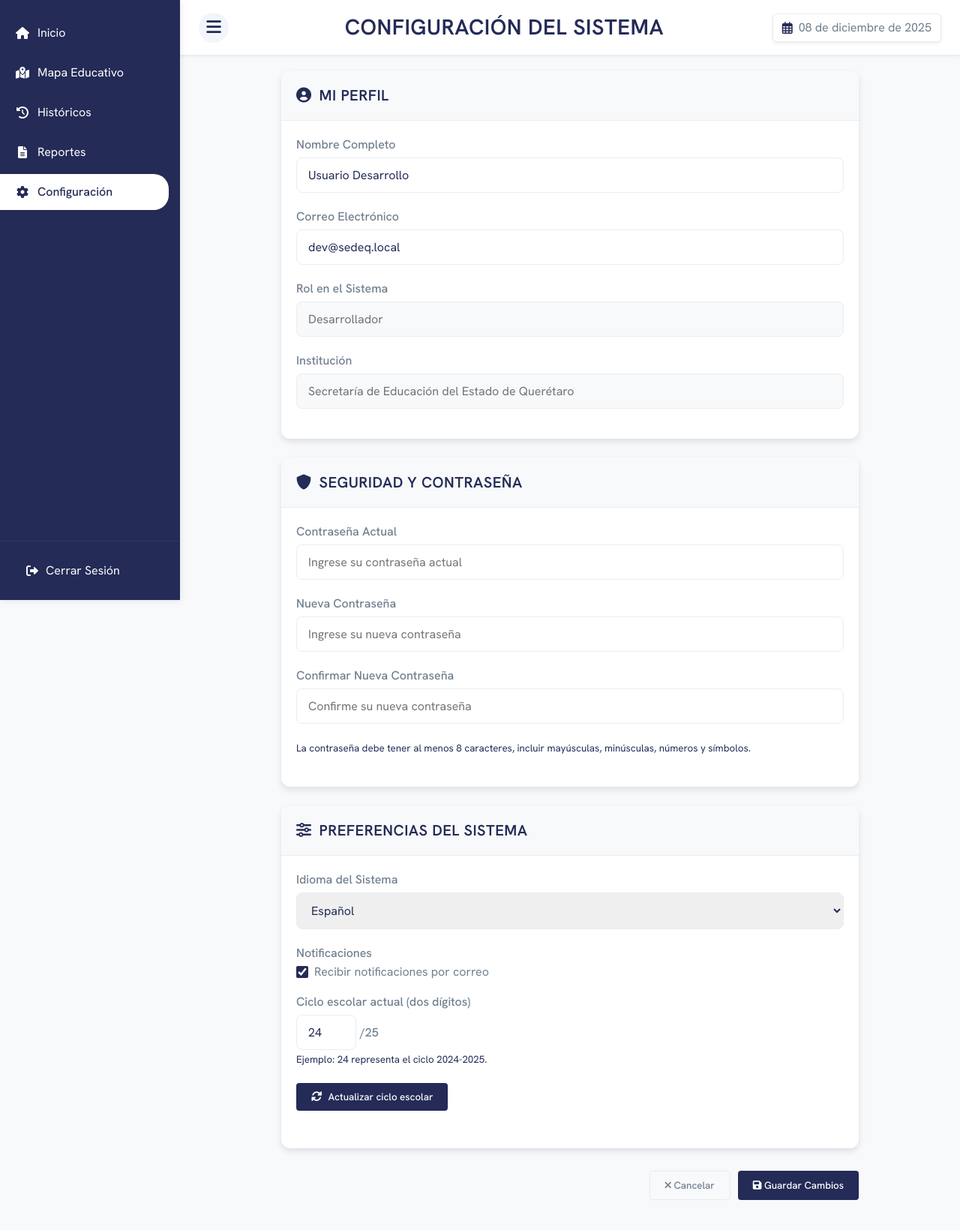
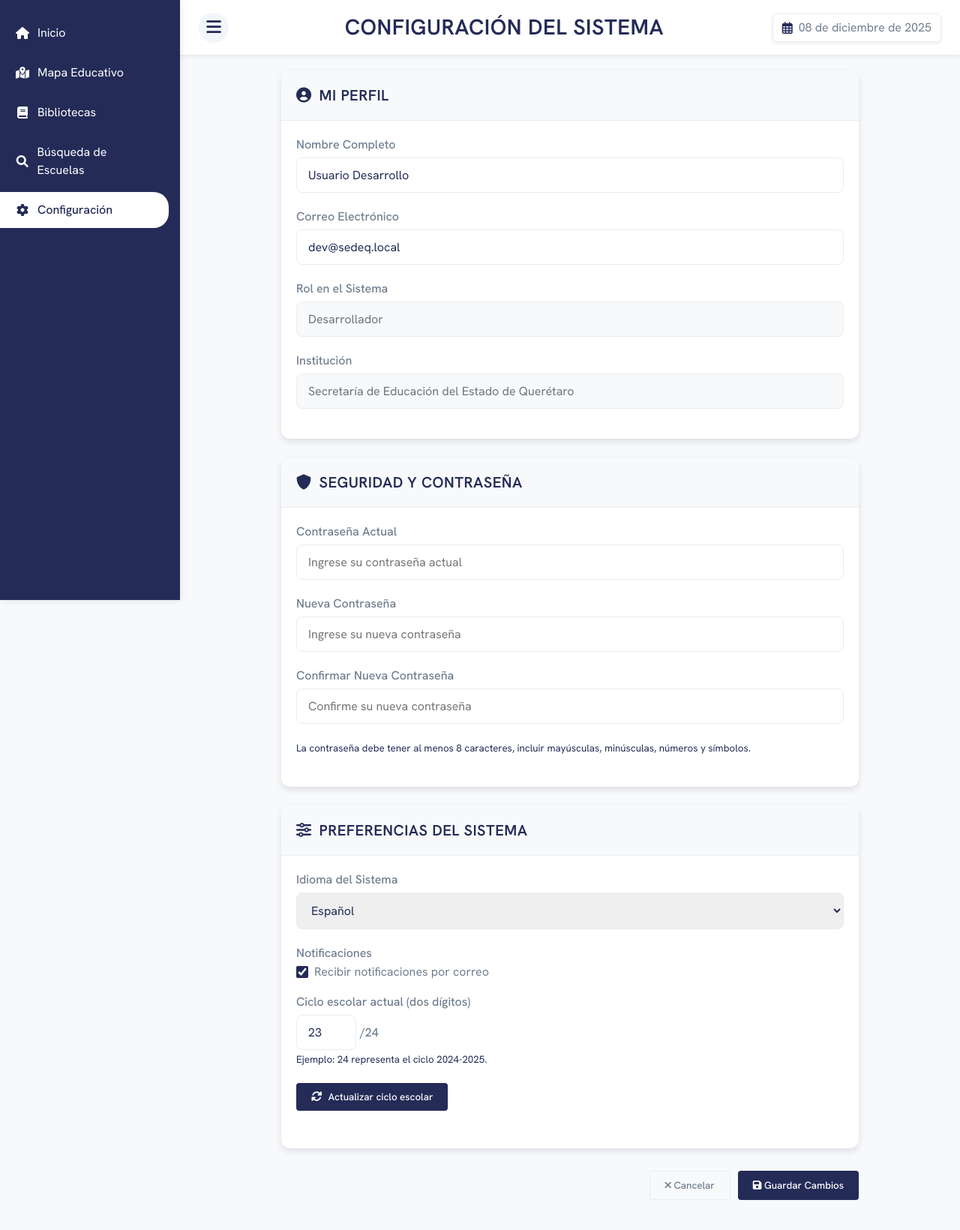
Before and after one commit to sedeqgit/tableros_municipales, a PHP site: page /settings.php in a window 1280 px wide. Shown: the top 1640 px of the page at 75% size. Run offline with PHP 8.4, Linux system fonts and the light colour scheme; some libraries are stand-ins or nearby versions; some web fonts are replaced.

Commit message:
Fix: soporte para diferentes ciclos escolares

```diff
--- a/conexion_prueba_2024.php
+++ b/conexion_prueba_2024.php
@@ -13,7 +13,23 @@
  */
 
 
-define('CICLO_ESCOLAR_ACTUAL', '24');
+define('CICLO_ESCOLAR_ACTUAL', '23');
+
+/**
+ * Verifica si el ciclo escolar actual tiene soporte para tablas de unidades
+ * Las tablas sup_unidades_XX solo existen desde el ciclo 24 (2024-2025) en adelante
+ *
+ * @param string $ini_ciclo Ciclo escolar (formato: '24', '25', etc.)
+ * @return bool True si el ciclo tiene tablas de unidades, False en caso contrario
+ */
+function tieneUnidades($ini_ciclo)
+{
+    // Convertir a entero para comparación
+    $ciclo = intval($ini_ciclo);
+
+    // Las tablas de unidades existen desde el ciclo 24 (2024-2025)
+    return $ciclo >= 24;
+}
 
 /**
  * Función para obtener el ciclo escolar actual
@@ -580,6 +596,11 @@ function str_consulta_segura($str_consulta, $ini_ciclo, $filtro)
                     WHERE cv_motivo = '0' AND cv_carrera LIKE '5%' $filtro";
 
         case 'unidades_sup':
+            // VALIDAR: Solo generar consulta si el ciclo tiene tablas de unidades (≥ 24)
+            if (!tieneUnidades($ini_ciclo)) {
+                return false; // No generar consulta para ciclos sin unidades
+            }
+
             return "SELECT CONCAT('UNIDADES SUPERIOR') AS titulo_fila,
                         SUM(total_matricula) AS total_matricula,
                         SUM(mat_hombres) AS mat_hombres,
@@ -1111,7 +1132,8 @@ function str_consulta_segura($str_consulta, $ini_ciclo, $filtro)
                     ORDER BY cv_cct, turno";
 
         case 'superior_directorio':
-            return "SELECT cct_ins_pla as cv_cct,
+            // Construir consulta base con sup_carrera y sup_posgrado
+            $query_base = "SELECT cct_ins_pla as cv_cct,
                         MAX(nombre_ins_pla) as nombre_escuela,
                         MAX(localidad) as localidad,
                         SUM(total_alumnos) as total_alumnos,
@@ -1125,14 +1147,23 @@ function str_consulta_segura($str_consulta, $ini_ciclo, $filtro)
                         UNION ALL
                         SELECT cct_ins_pla, nombre_ins_pla, c_nom_loc as localidad, V142 as total_alumnos, V140 as alumnos_hombres, V141 as alumnos_mujeres, control
                         FROM nonce_pano_$ini_ciclo.sup_posgrado_$ini_ciclo
-                        WHERE cv_motivo = '0' $filtro AND V142 > 0
+                        WHERE cv_motivo = '0' $filtro AND V142 > 0";
+
+            // Solo agregar sup_unidades si el ciclo las tiene (≥ 24)
+            if (tieneUnidades($ini_ciclo)) {
+                $query_base .= "
                         UNION ALL
                         SELECT cct_ins_pla, nombre_ins_pla, c_nom_mun as localidad, total_matricula as total_alumnos, mat_hombres as alumnos_hombres, mat_mujeres as alumnos_mujeres, control
                         FROM nonce_pano_$ini_ciclo.sup_unidades_$ini_ciclo
-                        WHERE 1=1 $filtro AND total_matricula > 0
+                        WHERE 1=1 $filtro AND total_matricula > 0";
+            }
+
+            $query_base .= "
                     ) AS superior_dir
                     GROUP BY cct_ins_pla
                     ORDER BY cct_ins_pla";
+
+            return $query_base;
 
         case 'superior_directorio_queretaro':
             // Querétaro: Muestra cada registro de sup_escuela_24 (83 registros = campus/turnos)
@@ -1454,6 +1485,13 @@ function acum_unidades_superior($link, $ini_ciclo, $filtro_pub, $filtro_priv, $f
  */
 function acum_unidades($link, $ini_ciclo, $filtro_pub, $filtro_priv, $filtro_extra, $titulo_fila, $arr_nivel1, $arr_nivel2)
 {
+    // VERIFICAR SI EL CICLO TIENE TABLAS DE UNIDADES
+    // Las tablas sup_unidades_XX solo existen desde el ciclo 24 (2024-2025)
+    if (!tieneUnidades($ini_ciclo)) {
+        // Si el ciclo es anterior a 24, retornar datos sin ajuste de unidades
+        return $arr_nivel1;
+    }
+
     // Extraer el número de municipio del filtro
     $datos_filtro_s1 = explode('=', $filtro_extra);
     if (count($datos_filtro_s1) < 2) {
@@ -1575,6 +1613,13 @@ function calcular_superior_muni_unidades($link, $ini_ciclo, $filtro)
     global $filtro_pub, $filtro_priv;
 
     try {
+        // VERIFICAR SI EL CICLO TIENE TABLAS DE UNIDADES
+        // Las tablas sup_unidades_XX solo existen desde el ciclo 24 (2024-2025)
+        if (!tieneUnidades($ini_ciclo)) {
+            // Si el ciclo es anterior a 24, solo retornar datos base sin ajuste de unidades
+            return rs_consulta_segura($link, 'superior', $ini_ciclo, $filtro);
+        }
+
         // 1. Obtener datos base del superior (equivalente a total_sedeq_sup)
         $datos_superior_base = rs_consulta_segura($link, 'superior', $ini_ciclo, $filtro);
         if (!$datos_superior_base) {
@@ -2820,6 +2865,8 @@ function obtenerDocentesPorNivelYSubnivel($municipio = 'CORREGIDORA', $ini_ciclo
  * Las unidades estatales (UPN 22DUP0002U, TecNM 22DIT0001M) operan físicamente en varios municipios
  * pero administrativamente pertenecen a Querétaro.
  *
+ * IMPORTANTE: Solo aplica para ciclos 24 (2024-2025) en adelante
+ *
  * @param resource $link Conexión a la base de datos
  * @param string $ini_ciclo Ciclo escolar
  * @param string $codigo_municipio Código del municipio
@@ -2828,6 +2875,13 @@ function obtenerDocentesPorNivelYSubnivel($municipio = 'CORREGIDORA', $ini_ciclo
  */
 function aplicarAjusteUnidadesSuperior($link, $ini_ciclo, $codigo_municipio, $datos)
 {
+    // VERIFICAR SI EL CICLO TIENE TABLAS DE UNIDADES
+    // Las tablas sup_unidades_XX solo existen desde el ciclo 24 (2024-2025)
+    if (!tieneUnidades($ini_ciclo)) {
+        // Si el ciclo es anterior a 24, retornar datos sin ajuste
+        return $datos;
+    }
+
     if ($codigo_municipio == '14') {
         // CASO QUERÉTARO: RESTAR todas las unidades estatales (sin filtro municipal)
         $consulta_unidades = str_consulta_segura('unidades_sup', $ini_ciclo, '');
@@ -4098,12 +4152,12 @@ function obtenerSubcontrolPorNivel($link, $codigo_nivel, $ini_ciclo, $filtro_mun
             GROUP BY subcontrol",
 
         // Superior: sup_escuela con cct_ins_pla (según rs_consulta_segura línea 833-876)
-        // IMPORTANTE: Se incluyen unidades de sup_unidades que no están en sup_escuela
-        // (Tecnológico Nacional y Universidad Pedagógica Nacional)
-        'superior' => "
-            SELECT subcontrol, COUNT(DISTINCT cct_ins_pla) as total
+        // IMPORTANTE: Solo incluye unidades si el ciclo >= 24
+        'superior' => tieneUnidades($ini_ciclo) ?
+            // Con unidades (ciclo >= 24)
+            "SELECT subcontrol, COUNT(DISTINCT cct_ins_pla) as total
             FROM (
-                -- Escuelas principales de sup_escuela_24
+                -- Escuelas principales de sup_escuela
                 SELECT cct_ins_pla, subcontrol
                 FROM nonce_pano_$ini_ciclo.sup_escuela_$ini_ciclo
                 WHERE cv_mun = '$muni_num' AND control <> 'PRIVADO'
@@ -4111,13 +4165,12 @@ function obtenerSubcontrolPorNivel($link, $codigo_nivel, $ini_ciclo, $filtro_mun
 
                 UNION
 
-                -- Unidades de sup_unidades_24 que NO están en sup_escuela_24
-                -- Estas son las unidades del Tecnológico Nacional y UPN
+                -- Unidades de sup_unidades que NO están en sup_escuela
                 SELECT DISTINCT
                     u.cct_ins_pla,
                     CASE
-                        WHEN u.cv_cct = '22DIT0001M' THEN 'FEDERAL'  -- Tecnológico Nacional
-                        WHEN u.cv_cct = '22DUP0002U' THEN 'FEDERAL'  -- UPN
+                        WHEN u.cv_cct = '22DIT0001M' THEN 'FEDERAL'
+                        WHEN u.cv_cct = '22DUP0002U' THEN 'FEDERAL'
                         ELSE 'FEDERAL'
                     END as subcontrol
                 FROM nonce_pano_$ini_ciclo.sup_unidades_$ini_ciclo u
@@ -4130,6 +4183,12 @@ function obtenerSubcontrolPorNivel($link, $codigo_nivel, $ini_ciclo, $filtro_mun
                             AND e.cv_mun = u.cv_mun
                     )
             ) t
+            GROUP BY subcontrol" :
+            // Sin unidades (ciclo < 24)
+            "SELECT subcontrol, COUNT(DISTINCT cct_ins_pla) as total
+            FROM nonce_pano_$ini_ciclo.sup_escuela_$ini_ciclo
+            WHERE cv_mun = '$muni_num' AND control <> 'PRIVADO'
+                AND cv_motivo = '0'
             GROUP BY subcontrol"
     ];
 
--- a/home.php
+++ b/home.php
@@ -222,11 +222,10 @@ function obtenerDatosMunicipio($municipio)
                         <a href="historicos.php"><i class="fas fa-history"></i> <span>Históricos</span></a>
                     </li>-->
 
-                    <!-- Enlace a configuraciones del sistema
-                     <li class="nav-item">
+                    <!-- Enlace a configuraciones del sistema -->
+                    <li class="nav-item">
                         <a href="settings.php"><i class="fas fa-cog"></i> <span>Configuración</span></a>
                     </li>
-                    -->
 
                 </ul>
             </nav>
--- a/settings.php
+++ b/settings.php
@@ -139,31 +139,37 @@ $userRole = isset($_SESSION['role']) ? $_SESSION['role'] : 'Analista de Datos';
 
 <body>
     <!-- Overlay para cerrar el menú en móviles -->
-    <div class="sidebar-overlay"></div> <!-- Barra lateral -->
+    <div class="sidebar-overlay"></div>
+
+    <!-- ======================================== -->
+    <!-- BARRA LATERAL DE NAVEGACIÓN             -->
+    <!-- ======================================== -->
     <aside class="sidebar">
         <nav class="sidebar-nav">
             <ul>
+                <!-- Enlace a página principal -->
                 <li class="nav-item">
                     <a href="home.php"><i class="fas fa-home"></i> <span>Inicio</span></a>
                 </li>
+                <!-- Enlace a mapa educativo -->
                 <li class="nav-item">
-                    <a href="#"><i class="fas fa-map-marked-alt"></i> <span>Mapa Educativo</span></a>
+                    <a href="https://www.google.com/maps/d/edit?mid=1LLMZpgMl4X4QSjzNlHQsHgZoNLj1kv4&usp=sharing"
+                        target="_blank"><i class="fas fa-map-marked-alt"></i> <span>Mapa Educativo</span></a>
                 </li>
+                <!-- Enlace a bibliotecas -->
                 <li class="nav-item">
-                    <a href="historicos.php"><i class="fas fa-history"></i> <span>Históricos</span></a>
+                    <a href="bibliotecas.php"><i class="fas fa-book"></i> <span>Bibliotecas</span></a>
                 </li>
+                <!-- Enlace a búsqueda de escuelas -->
                 <li class="nav-item">
-                    <a href="#"><i class="fas fa-file-alt"></i> <span>Reportes</span></a>
+                    <a href="directorio_estatal.php"><i class="fas fa-search"></i> <span>Búsqueda de Escuelas</span></a>
                 </li>
+                <!-- Enlace a configuración (ACTIVO) -->
                 <li class="nav-item active">
                     <a href="settings.php"><i class="fas fa-cog"></i> <span>Configuración</span></a>
                 </li>
             </ul>
         </nav>
-        <div class="sidebar-footer">
-            <a href="logout.php" class="logout-btn"><i class="fas fa-sign-out-alt"></i> <span>Cerrar
-                    Sesión</span></a>
-        </div>
     </aside>
 
     <div class="main-content">
```
